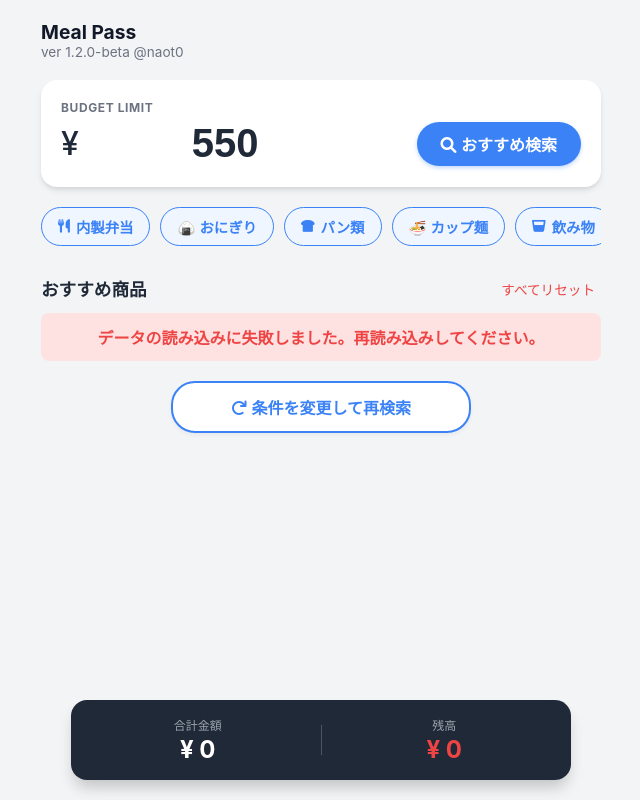
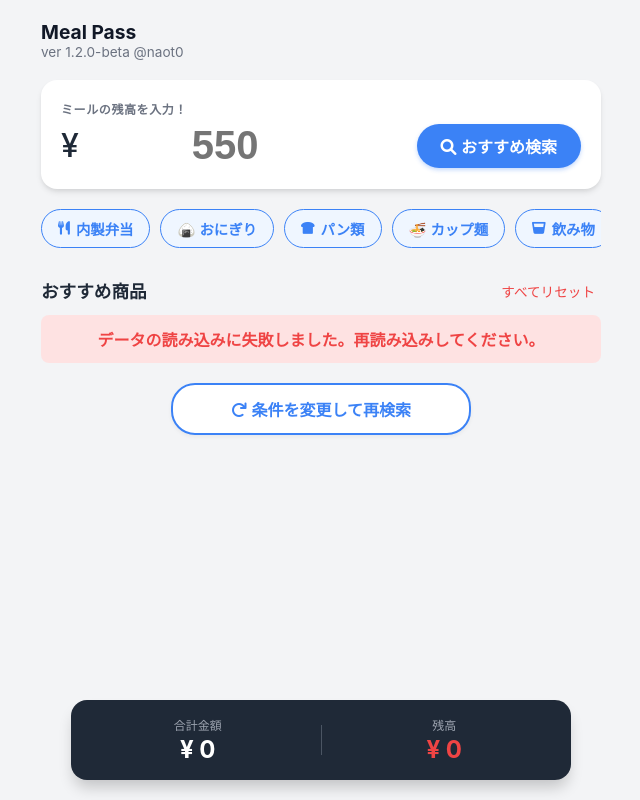
Before and after one commit to NAOT0/meal-pass, a website with bundled scripts: page index.html in a window 1280 px wide. Shown: the whole page, without its empty margins (319-959 px from the left). Built offline with nearby package versions, Linux system fonts and the light colour scheme; files whose address does not match are found by name.

Commit message:
文言変更

```diff
--- a/index.html
+++ b/index.html
@@ -19,7 +19,7 @@
       </header>
 
       <div class="budget-card">
-        <div class="budget-label">BUDGET LIMIT</div>
+        <div class="budget-label">ミールの残高を入力！</div>
         <div class="budget-row">
           <div class="currency-symbol">¥</div>
           <input
@@ -27,7 +27,6 @@
             id="balanceInput"
             class="balance-input-large"
             placeholder="550"
-            value="550"
             step="10"
           />
           <button id="searchBtn" class="btn-propose">
```
